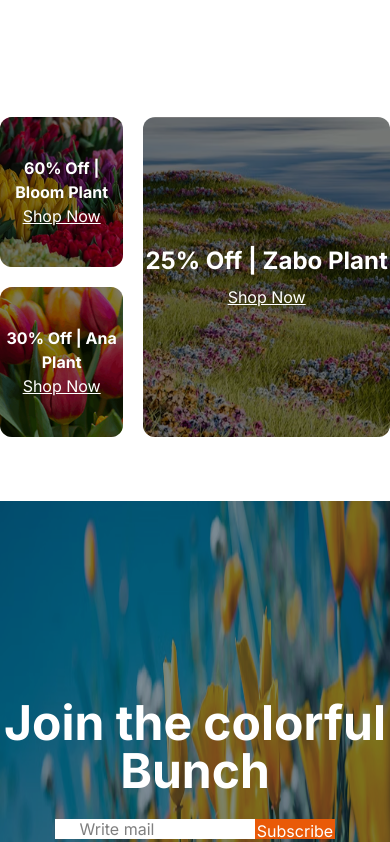
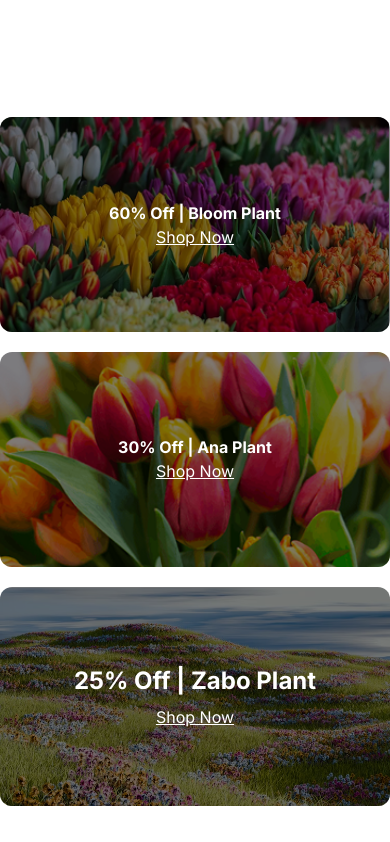
Before and after one commit to mhmasum1/B12A02-Responsive-assignment2-Flowers, a plain HTML site: page index.html in a window 390 px wide. Shown: the part 5348-6190 px from the top of the page. Drawn offline with nearby package versions, Linux system fonts and the light colour scheme.

Commit message:
responsive the join the colorful Bunch

```diff
--- a/index.html
+++ b/index.html
@@ -157,12 +157,15 @@
                 classic roses to exotic
                 blooms, we offer a wide variety of fresh.</p>
         </div>
-        <div class="flex gap-5 h-80">
+
+        <!-- cart section Area -->
+
+        <div class="flex flex-col lg:flex-row gap-5 h-auto lg:h-80">
             <!-- Left side area -->
-            <div class="w-1/3 grid grid-rows-2 h-full gap-5">
+            <div class="w-full lg:w-1/3 grid grid-rows-2 gap-5 order-1">
                 <!-- Upper image -->
-                <div class=" relative rounded-xl overflow-hidden">
-                    <img class="w-full h-full object-cover " src="./assets/deal-bloom.png" alt="">
+                <div class="relative rounded-xl overflow-hidden order-1">
+                    <img class="w-full h-full object-cover" src="./assets/deal-bloom.png" alt="">
                     <div
                         class="absolute inset-0 flex flex-col justify-center items-center text-center text-white bg-black/50">
                         <h5 class="font-bold text-white">60% Off | Bloom Plant</h5>
@@ -171,7 +174,7 @@
                 </div>
 
                 <!-- Lower image -->
-                <div class=" relative rounded-xl overflow-hidden">
+                <div class="relative rounded-xl overflow-hidden order-2">
                     <img class="w-full h-full object-cover" src="./assets/deal-ana.png" alt="">
                     <div
                         class="absolute inset-0 flex flex-col justify-center items-center text-center text-white bg-black/50">
@@ -181,8 +184,8 @@
                 </div>
             </div>
 
-            <!-- Right side area (must be outside left side div) -->
-            <div class="w-2/3">
+            <!-- Right side area -->
+            <div class="w-full lg:w-2/3 order-3 lg:order-2">
                 <div class="relative h-full rounded-xl overflow-hidden">
                     <img src="./assets/deal-zabo.png" alt="" class="w-full h-full object-cover" />
                     <div
@@ -194,16 +197,17 @@
             </div>
         </div>
 
+
     </div>
     <div class=" relative max-w-1440 mx-auto mb-13">
 
         <img class=" w-full h-134" src="./assets/news-letter-bg.png" alt="">
         <div class="absolute inset-0 flex flex-col justify-center items-center text-center text-white bg-black/20">
-            <h2 class="font-bold text-5xl text-white">Join the colorful Bunch</h2>
+            <h2 class="font-bold text-2xl sm:text-5xl text-white">Join the colorful Bunch</h2>
             <div class=" flex gap-0 mt-6">
-                <input class="bg-white text-black w-50 sm:w-161 h-5 sm:h-12 pl-5 " type="text" name="" id=""
+                <input class="bg-white text-black w-50 sm:w-161 h-10 sm:h-12 pl-5 " type="text" name="" id=""
                     placeholder=" Write mail">
-                <button class="bg-[#E95A08] w-20 sm:w-46 h-5 sm:h-12">Subscribe</button>
+                <button class="bg-[#E95A08] w-20 sm:w-46 h-10 sm:h-12">Subscribe</button>
             </div>
         </div>
     </div>
```
